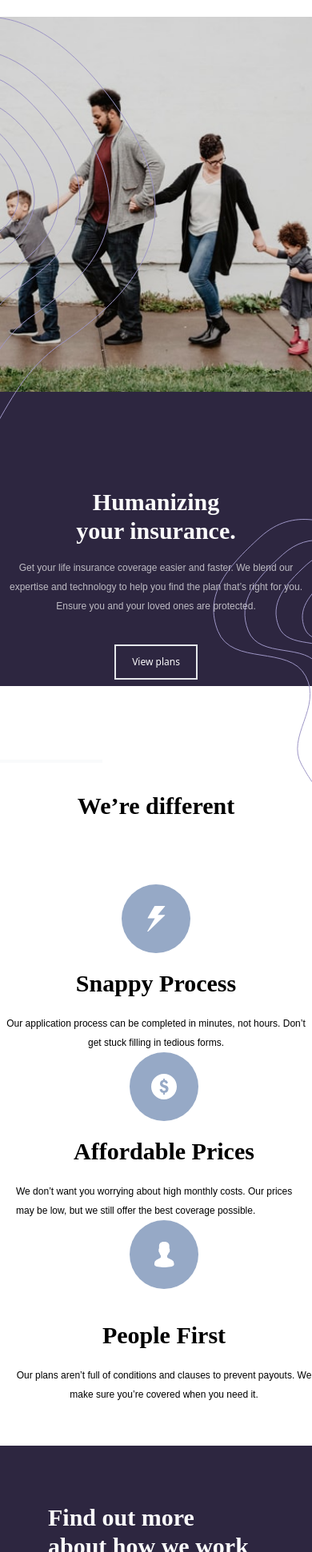
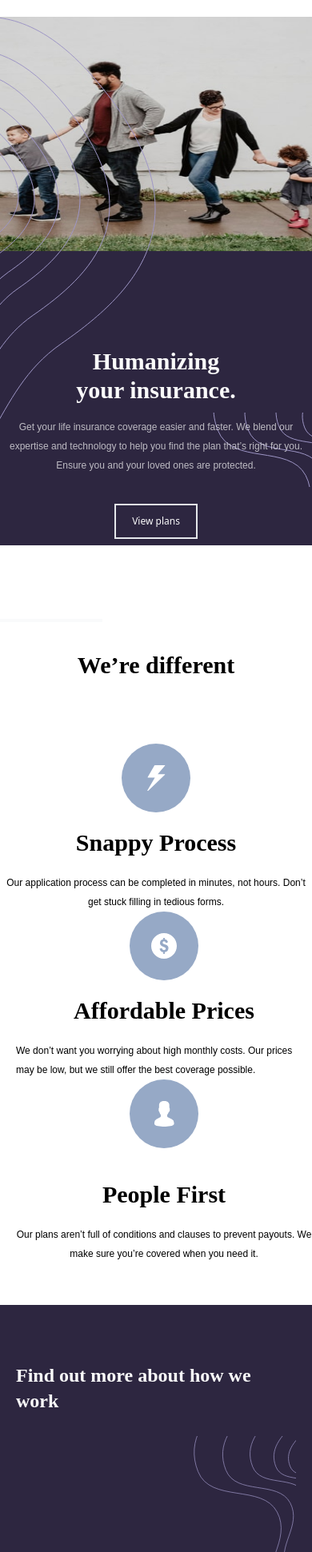
Before and after one commit to Ehmkayel/insure-landing, a website: page index.html in a window 390 px wide. Shown: the part 59-2000 px from the top of the page at 80% size. Drawn offline with Linux system fonts and the light colour scheme.

Commit message:
fix: adjusted the banner section

```diff
--- a/index.html
+++ b/index.html
@@ -96,7 +96,7 @@
                 id="intro-img"
                 src="./images/image-intro-mobile.jpg"
                 alt="image-intro-mobile"
-                class="block h-full w-full"
+                class="block h-full w-full aspect-[4/3]"
               />
             </picture>
             <picture class="absolute top-3/4 lg:top-0 right-0 w-120 lg:w-auto">
@@ -108,7 +108,7 @@
               <img
                 src="./images/bg-pattern-intro-right-mobile.svg"
                 alt="bg-pattern-intro-right-mobile"
-                class="w-full h-full object-cover"
+                class="w-full h-auto object-cover aspect-[4/3]"
               />
             </picture>
 
@@ -169,8 +169,8 @@
         </div>
       </section>
         <section class="container mx-auto text-veryLightGray bg-darkViolet px-5 py-12 grid items-center gap-7 text-center lg:w-8/12 lg:grid-cols-2 relative my-10 lg:my-20">
-          <h1 class="font-serif text-3xl lg:text-5xl text-wrap font-bold pt-3 md:pt-5 mt-3 md:mt-5 text-start pl-10">
-            Find out more <br />about how we work
+          <h1 class="font-serif text-2xl lg:text-5xl text-wrap font-bold pt-3 md:pt-5 mt-3 md:mt-5 text-start md:pl-10">
+            Find out more <br class="hidden md:block" />about how we work
           </h1>
           <a href="#" class="mt-5 inline-block border-2 py-3 px-5 max-w-40 hover:text-darkViolet hover:bg-veryLightGray uppercase tracking-wider absolute right-20 bottom-20 ">
             How we work
```
Also changed, not shown: css/main.css.
